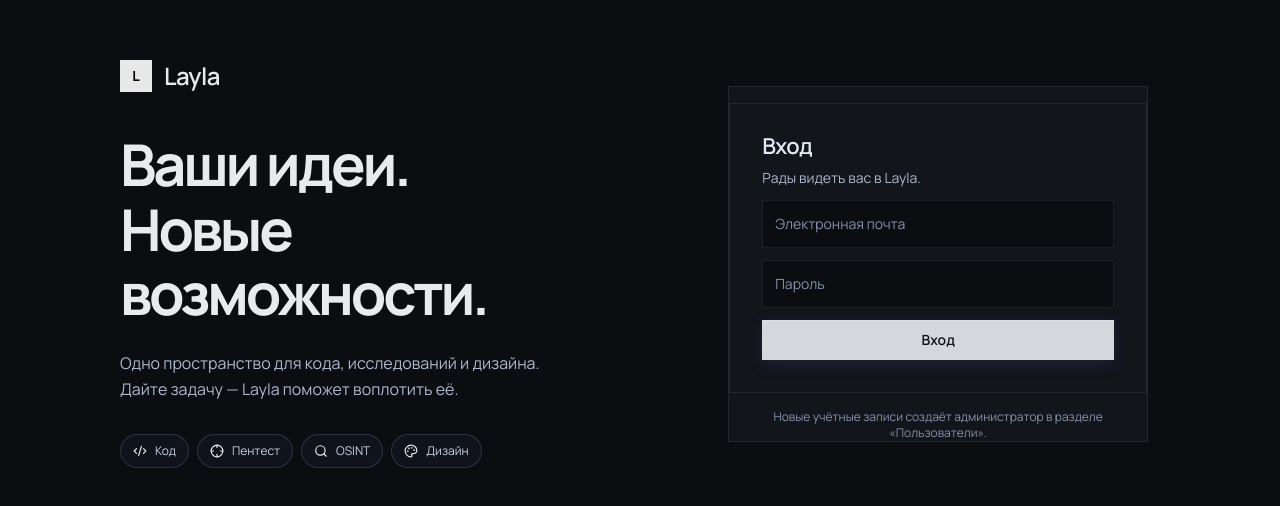
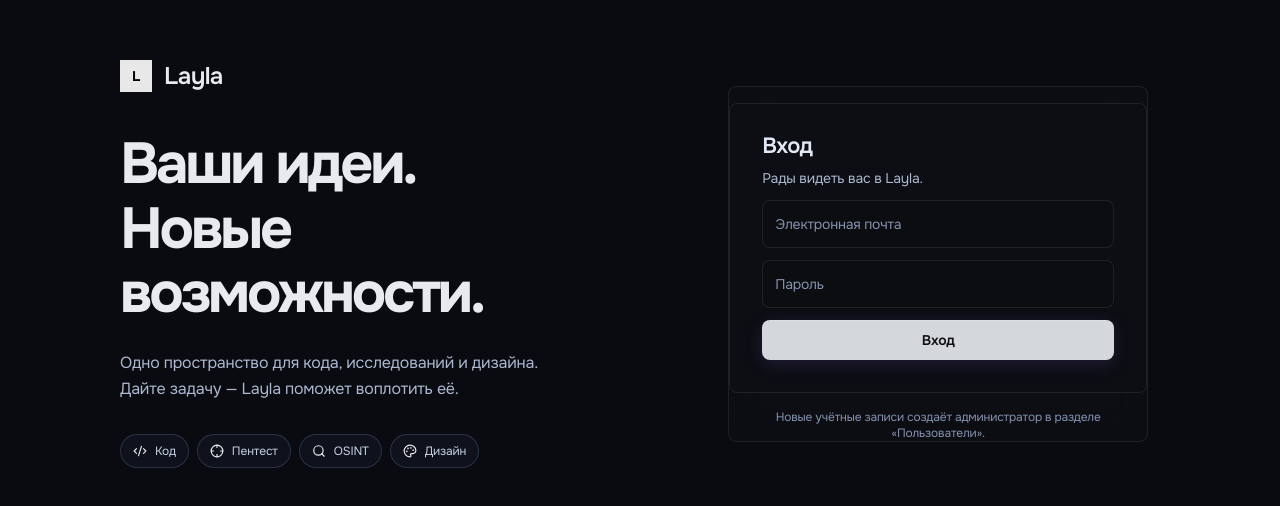
Before and after one commit to Easternspider/Layla, a Next.js app in the folder frontend/: page /login in a window 1280 px wide. Shown: the part 136-642 px from the top of the page. Built offline with nearby package versions, Linux system fonts and the light colour scheme; no server answers.

Commit message:
Soften the UI: Onest, slight radii, animated wash
Use Onest for Latin and Cyrillic, round controls and cards to 8px, and
bring back a slow domain-tinted background so panels are not flat black.

```diff
--- a/frontend/src/app/layout.tsx
+++ b/frontend/src/app/layout.tsx
@@ -1,8 +1,14 @@
 import { ConfirmHost } from "@/components/ConfirmDialog";
 import type { Metadata } from "next";
-import "@fontsource-variable/manrope";
+import { Onest } from "next/font/google";
 import "../styles/globals.css";
 import { Providers } from "./providers";
+
+const onest = Onest({
+  subsets: ["latin", "cyrillic"],
+  display: "swap",
+  variable: "--font-onest",
+});
 
 export const metadata: Metadata = {
   title: "Layla",
@@ -11,8 +17,8 @@ export const metadata: Metadata = {
 
 export default function RootLayout({ children }: { children: React.ReactNode }) {
   return (
-    <html lang="ru" suppressHydrationWarning>
-      <body>
+    <html lang="ru" className={onest.variable} suppressHydrationWarning>
+      <body className={onest.className}>
         <Providers>{children}<ConfirmHost /></Providers>
       </body>
     </html>
--- a/frontend/src/components/AuroraBackdrop.tsx
+++ b/frontend/src/components/AuroraBackdrop.tsx
@@ -1,4 +1,12 @@
 /** Decorative, compositor-animated light. Never captures clicks or scroll. */
 export function AuroraBackdrop() {
-  return <div className="aurora-backdrop" aria-hidden="true"><div className="aurora-light aurora-violet" /><div className="aurora-light aurora-mint" /><div className="aurora-grain" /></div>;
+  return (
+    <div className="aurora-backdrop" aria-hidden="true">
+      <div className="aurora-wash" />
+      <div className="aurora-light aurora-violet" />
+      <div className="aurora-light aurora-mint" />
+      <div className="aurora-light aurora-rose" />
+      <div className="aurora-grain" />
+    </div>
+  );
 }
--- a/frontend/src/styles/globals.css
+++ b/frontend/src/styles/globals.css
@@ -5,7 +5,7 @@
 @layer base {
   :root { color-scheme: dark; --motion-duration: 260ms; --ease-surface: cubic-bezier(.22, 1, .36, 1); }
   html, body { height: 100%; }
-  body { @apply bg-ink-950 font-sans text-neutral-200 antialiased; font-feature-settings: "ss01", "cv11"; font-kerning: normal; line-height: 1.65; }
+  body { @apply bg-ink-950 font-sans text-neutral-200 antialiased; font-feature-settings: "ss01"; font-kerning: normal; letter-spacing: -0.011em; line-height: 1.6; }
   h1, h2, h3 { @apply tracking-tight; text-wrap: balance; font-weight: 650; }
   button, input, textarea, select, a, summary {
     -webkit-tap-highlight-color: transparent;
@@ -151,12 +151,22 @@
 .engagement-beacon[data-active="true"] .engagement-beacon-orbit { border-color: #7cdbc6 transparent #a98cf5 transparent; opacity: 1; box-shadow: 0 0 10px rgb(124 219 198 / .16); animation: engagement-orbit 1.8s linear infinite; }
 .engagement-beacon[data-active="true"] .engagement-beacon-core { box-shadow: 0 0 8px rgb(124 219 198 / .5); }
 @keyframes engagement-orbit { to { transform: rotate(360deg); } }
-/* Ambient light stays behind opaque content; only transforms animate. */
-.aurora-backdrop { display: none; }
-.aurora-light { position: absolute; width: min(1100px, 100vw); height: min(820px, 100vh); opacity: .75; animation: aurora-drift 28s ease-in-out infinite alternate; }
-.aurora-violet { top: -36%; left: -12%; background: radial-gradient(ellipse, rgb(145 117 237 / .3), rgb(145 117 237 / .08) 40%, transparent 70%); }
-.aurora-mint { right: -28%; bottom: -45%; background: radial-gradient(ellipse, rgb(92 189 172 / .19), transparent 68%); animation-delay: -14s; animation-duration: 34s; }
-.aurora-grain { position: absolute; inset: 0; opacity: .12; background-image: radial-gradient(rgb(255 255 255 / .2) .5px, transparent .5px); background-size: 5px 5px; mask-image: linear-gradient(black, transparent 80%); }
+/* Ambient light sits behind translucent panels. */
+.aurora-backdrop { position: absolute; inset: 0; overflow: hidden; pointer-events: none; z-index: 0; background: #090b10; }
+.aurora-wash { position: absolute; inset: -20%; background: conic-gradient(from 80deg, rgb(var(--glow-a) / .18), rgb(var(--glow-b) / .08), rgb(var(--glow-c) / .16), rgb(var(--glow-a) / .18)); filter: blur(40px); animation: aurora-spin 48s linear infinite; }
+.aurora-light { position: absolute; width: min(920px, 90vw); height: min(720px, 80vh); border-radius: 50%; filter: blur(8px); opacity: .9; animation: aurora-drift 22s ease-in-out infinite alternate; }
+.aurora-violet { top: -28%; left: -14%; background: radial-gradient(ellipse, rgb(var(--glow-a) / .55), transparent 68%); }
+.aurora-mint { right: -22%; bottom: -36%; background: radial-gradient(ellipse, rgb(var(--glow-b) / .42), transparent 70%); animation-delay: -11s; animation-duration: 28s; }
+.aurora-rose { top: 20%; left: 34%; width: min(640px, 70vw); height: min(520px, 60vh); background: radial-gradient(ellipse, rgb(var(--glow-c) / .28), transparent 70%); animation-delay: -6s; animation-duration: 32s; }
+.aurora-grain { position: absolute; inset: 0; opacity: .18; background-image: radial-gradient(rgb(255 255 255 / .18) .6px, transparent .6px); background-size: 4px 4px; mask-image: linear-gradient(black, transparent 85%); animation: aurora-grain 16s linear infinite; }
+.app-shell { --glow-a: 130 160 255; --glow-b: 80 200 190; --glow-c: 255 150 120; background: transparent; }
+.app-shell[data-domain="osint"] { --glow-a: 70 200 175; --glow-b: 110 160 255; --glow-c: 170 220 150; }
+.app-shell[data-domain="pentest"] { --glow-a: 255 110 145; --glow-b: 255 176 90; --glow-c: 150 130 255; }
+.app-shell[data-domain="code"] { --glow-a: 120 150 255; --glow-b: 70 200 190; --glow-c: 170 130 255; }
+.app-shell[data-domain="design"] { --glow-a: 190 130 255; --glow-b: 255 130 175; --glow-c: 130 170 255; }
+.app-topbar, .app-main { position: relative; z-index: 1; }
+@keyframes aurora-spin { to { transform: rotate(1turn); } }
+@keyframes aurora-grain { to { background-position: 80px 40px; } }
 .settings-sidebar { border: 1px solid rgb(132 146 174 / .12); box-shadow: inset 0 1px 0 rgb(255 255 255 / .04); }
 .settings-sidebar a[aria-current="page"] { background-image: linear-gradient(100deg, rgb(169 140 245 / .08), transparent); box-shadow: inset 2px 0 0 #a98cf5; }
 .settings-content section { background-image: linear-gradient(135deg, rgb(255 255 255 / .025), transparent 65%); }
@@ -241,14 +251,14 @@ dialog::backdrop { background: rgb(4 8 16 / .72); backdrop-filter: blur(6px); }
 .app-shell .rounded-3xl,
 .app-shell .rounded-lg,
 .app-shell .rounded-md,
-.app-shell .rounded { border-radius: 0 !important; }
+.app-shell .rounded { border-radius: 8px !important; }
 .app-shell .primary-button,
 .app-shell .secondary-button,
 .app-shell .send-button,
 .app-shell .suggestion-chip,
 .app-shell .chat-composer,
 .app-shell .chat-bubble,
-.app-shell .field-input { border-radius: 0 !important; box-shadow: none !important; }
+.app-shell .field-input { border-radius: 8px !important; box-shadow: none !important; }
 .app-shell .primary-button { background: #f2f2f2; color: #111; }
 .app-shell .send-button { background: #f2f2f2; color: #111; }
 
@@ -282,11 +292,11 @@ dialog::backdrop { background: rgb(4 8 16 / .72); backdrop-filter: blur(6px); }
 .segmented-control {
   border: 1px solid rgb(255 255 255 / .1);
   background: transparent;
-  border-radius: 0 !important;
+  border-radius: 8px !important;
   padding: 0;
 }
 .segmented-control .segment {
-  border-radius: 0 !important;
+  border-radius: 8px !important;
   transition: background-color 140ms ease, color 140ms ease;
 }
 .segmented-control .segment[aria-pressed="true"] {
@@ -313,7 +323,7 @@ dialog::backdrop { background: rgb(4 8 16 / .72); backdrop-filter: blur(6px); }
 .code-terminal,
 .code-preview,
 .code-chat {
-  border-radius: 0 !important;
+  border-radius: 8px !important;
   border-color: rgb(255 255 255 / .08);
 }
 
@@ -338,13 +348,13 @@ dialog::backdrop { background: rgb(4 8 16 / .72); backdrop-filter: blur(6px); }
 /* Settings sidebar matches domain lists. */
 .settings-sidebar {
   margin: 0 !important;
-  border-radius: 0 !important;
+  border-radius: 8px !important;
   border-right: 1px solid var(--line);
   background: var(--surface);
   width: 240px;
   padding: 8px 0 !important;
 }
-.settings-sidebar a { border-radius: 0 !important; }
+.settings-sidebar a { border-radius: 8px !important; }
 .settings-sidebar a[aria-current="page"] {
   background: var(--hover);
   color: var(--text);
@@ -359,7 +369,7 @@ dialog::backdrop { background: rgb(4 8 16 / .72); backdrop-filter: blur(6px); }
 .chat-composer,
 .chat-bubble,
 .chat-message {
-  border-radius: 0 !important;
+  border-radius: 8px !important;
   box-shadow: none !important;
   background: var(--surface);
   border-color: var(--line);
@@ -381,7 +391,7 @@ textarea,
 .segment,
 .nav-pill,
 .icon-button {
-  border-radius: 0 !important;
+  border-radius: 8px !important;
   transition: background-color 140ms ease, border-color 140ms ease, color 140ms ease;
 }
 .primary-button,
@@ -435,7 +445,7 @@ details,
 [role="dialog"] > div,
 dialog {
   border: 1px solid var(--line) !important;
-  border-radius: 0 !important;
+  border-radius: 8px !important;
 }
 details { background: var(--surface); padding: 12px; margin-bottom: 8px; }
 details summary { cursor: pointer; }
@@ -443,3 +453,26 @@ details summary { cursor: pointer; }
 .text-accent-200, .text-accent-300, .text-accent-400 { color: var(--text) !important; }
 .bg-accent-500\/15, .bg-accent-500\/10, .bg-accent-600 { background: var(--hover) !important; }
 .settings-sidebar a[aria-current="page"] { color: var(--text) !important; background: var(--hover) !important; }
+
+/* Let the animated wash show through panels. */
+.app-shell,
+.login-shell { background: transparent !important; }
+.app-main,
+.domain-detail,
+.code-workspace,
+.settings-content { background: transparent !important; }
+.domain-list,
+.settings-sidebar,
+.workspace-toolbar,
+.chat-composer,
+.login-form,
+.login-card,
+details,
+.settings-content > div > section,
+.settings-content section,
+.surface-card,
+[role="dialog"] > div {
+  background: rgb(14 16 22 / .72) !important;
+  backdrop-filter: blur(18px);
+}
+.login-layout, .login-card, .login-intro { position: relative; z-index: 1; }
--- a/frontend/tailwind.config.ts
+++ b/frontend/tailwind.config.ts
@@ -5,7 +5,7 @@ const config: Config = {
   theme: {
     extend: {
       fontFamily: {
-        sans: ['"Manrope Variable"', '"Manrope"', "system-ui", "sans-serif"],
+        sans: ["var(--font-onest)", "Onest", "system-ui", "sans-serif"],
         mono: ['"SFMono-Regular"', "Consolas", '"Liberation Mono"', "monospace"],
       },
       colors: {
@@ -29,8 +29,8 @@ const config: Config = {
         domain: { code: "#c8ccd2", pentest: "#d4d7dc", osint: "#b8bcc4", design: "#c8ccd2" },
       },
       borderRadius: {
-        DEFAULT: "0", sm: "0", md: "0", lg: "0",
-        xl: "0", "2xl": "0", "3xl": "0",
+        DEFAULT: "8px", sm: "6px", md: "8px", lg: "10px",
+        xl: "12px", "2xl": "14px", "3xl": "16px",
       },
       boxShadow: {
         panel: "0 24px 80px -28px rgb(0 0 0 / 0.65), inset 0 1px 0 rgb(255 255 255 / 0.04)",
```
